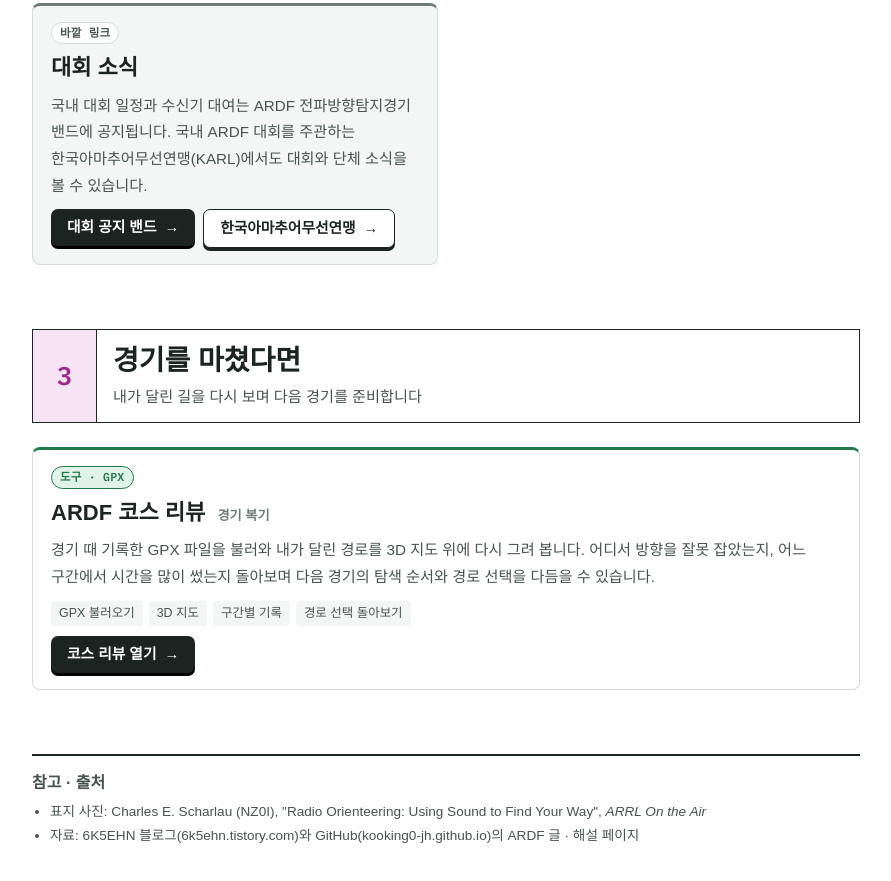
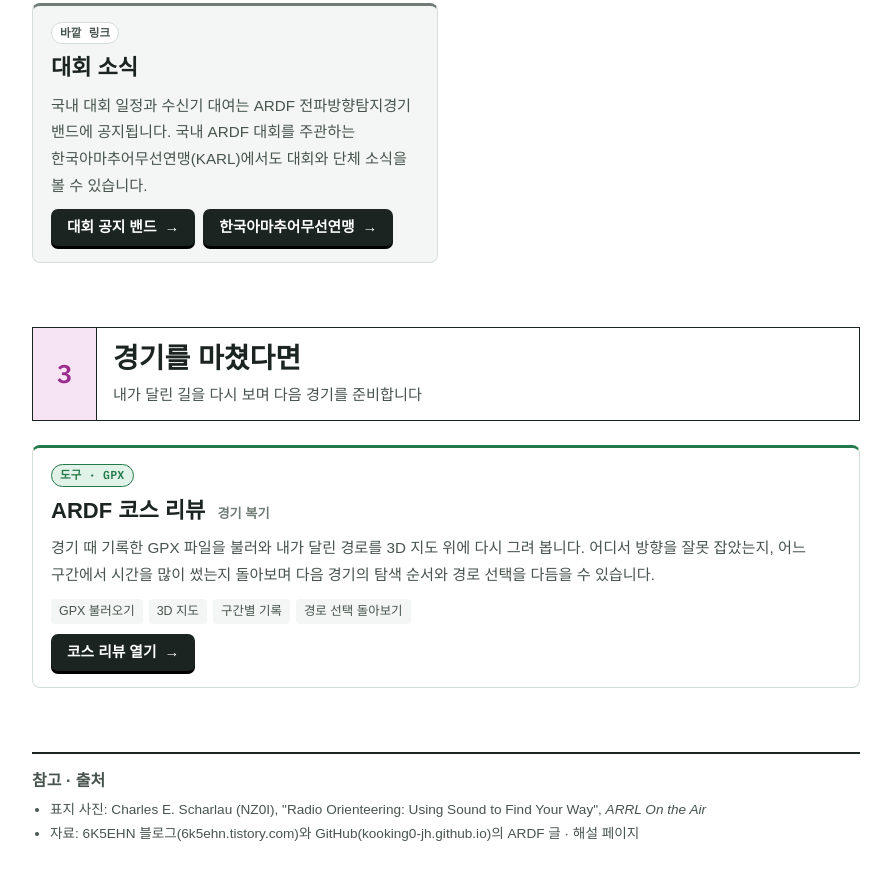
Before and after one commit to kooking0-JH/ardf-hub, a plain HTML site: page index.html in a window 1280 px wide. Shown: the part 2427-3308 px from the top of the page, without its empty margins (194-1085 px from the left). Drawn offline with Linux system fonts and the light colour scheme; a web font is replaced by a local one.

Commit message:
Add files via upload

```diff
--- a/index.html
+++ b/index.html
@@ -937,7 +937,7 @@ html.embedded .page { padding-bottom: 24px; }
       <p>국내 대회 일정과 수신기 대여는 ARDF 전파방향탐지경기 밴드에 공지됩니다. 국내 ARDF 대회를 주관하는 한국아마추어무선연맹(KARL)에서도 대회와 단체 소식을 볼 수 있습니다.</p>
       <div class="go-row">
         <a class="go" href="https://band.us/band/591018" target="_blank" rel="noopener">대회 공지 밴드 <span aria-hidden="true">→</span></a>
-        <a class="go alt" href="http://www.karl.or.kr/" target="_blank" rel="noopener">한국아마추어무선연맹 <span aria-hidden="true">→</span></a>
+        <a class="go" href="http://www.karl.or.kr/" target="_blank" rel="noopener">한국아마추어무선연맹 <span aria-hidden="true">→</span></a>
       </div>
     </article>
   </div>
```
